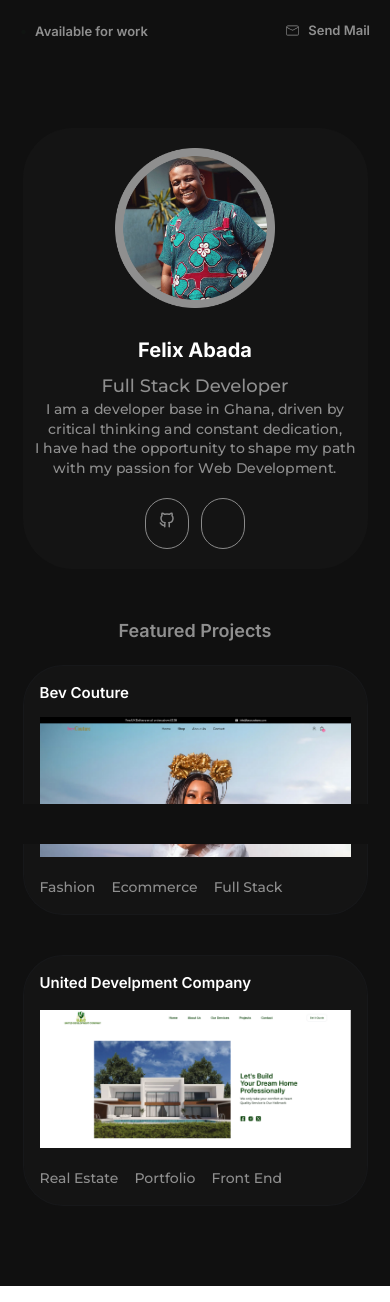
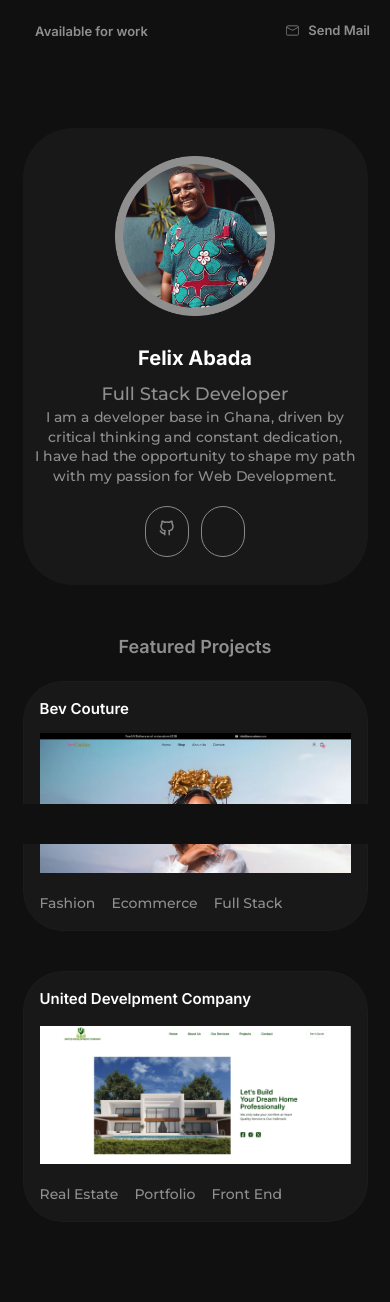
Before and after one commit to Felitech26/Felix-Abada, a Next.js app: page / in a window 390 px wide. Built offline with nearby package versions, Linux system fonts and the light colour scheme; some icons are missing.

Commit message:
Update Banner.tsx

```diff
--- a/components/Banner.tsx
+++ b/components/Banner.tsx
@@ -91,7 +91,7 @@ const Banner = () => {
   return <div className="relative overflow-hidden bottom-0">
   <div className="container mx-auto relative overflow-hidden">
 <div className="w-full flex flex-col xl:flex-row overflow-hidden gap-[3rem] md:gap-[7rem]">
-<div className="flex flex-col justify-center items-center rounded-[50px] bg-[#202020] bg-opacity-30 p-5 md:p-10">
+<div className="flex flex-col justify-center items-center rounded-[50px] bg-[#2c2c2c] bg-opacity-30 p-7 md:p-10">
     <div className="mb-7">
         <Image
         src={profileImg}
@@ -161,7 +161,7 @@ const Banner = () => {
    initial="initial"
    animate="animate"
   href="https://bev-couture.vercel.app/"
-             target='_blank' className="w-full md:w-[410px] py-4 hover:translate-x-1 duration-300 bg-[#202020] bg-opacity-30 border border-gray-700
+             target='_blank' className="w-full md:w-[410px] py-4 hover:translate-x-1 duration-300 bg-[#2c2c2c] bg-opacity-30 border border-gray-700
   rounded-[40px] border-opacity-10">
     <div  className="flex flex-col mdl:flex-row justify-center items-center gap-[2rem] xl:gap-[4rem]"></div>
     <div className="flex justify-between items-center px-4">
@@ -183,7 +183,7 @@ const Banner = () => {
    initial="initial"
    animate="animate"
   href="https://united-development-company.vercel.app/"
-             target='_blank' className="w-full md:w-[410px] py-4 bg-[#202020] bg-opacity-30 border border-gray-700
+             target='_blank' className="w-full md:w-[410px] py-4 bg-[#2c2c2c] bg-opacity-30 border border-gray-700
   rounded-[40px] border-opacity-10 hover:translate-x-1 duration-300">
     <div className="flex justify-between items-center px-4">
       <h1 className="text-[15px] font-titleFont font-semibold text-white">United Develpment Company</h1>
```
